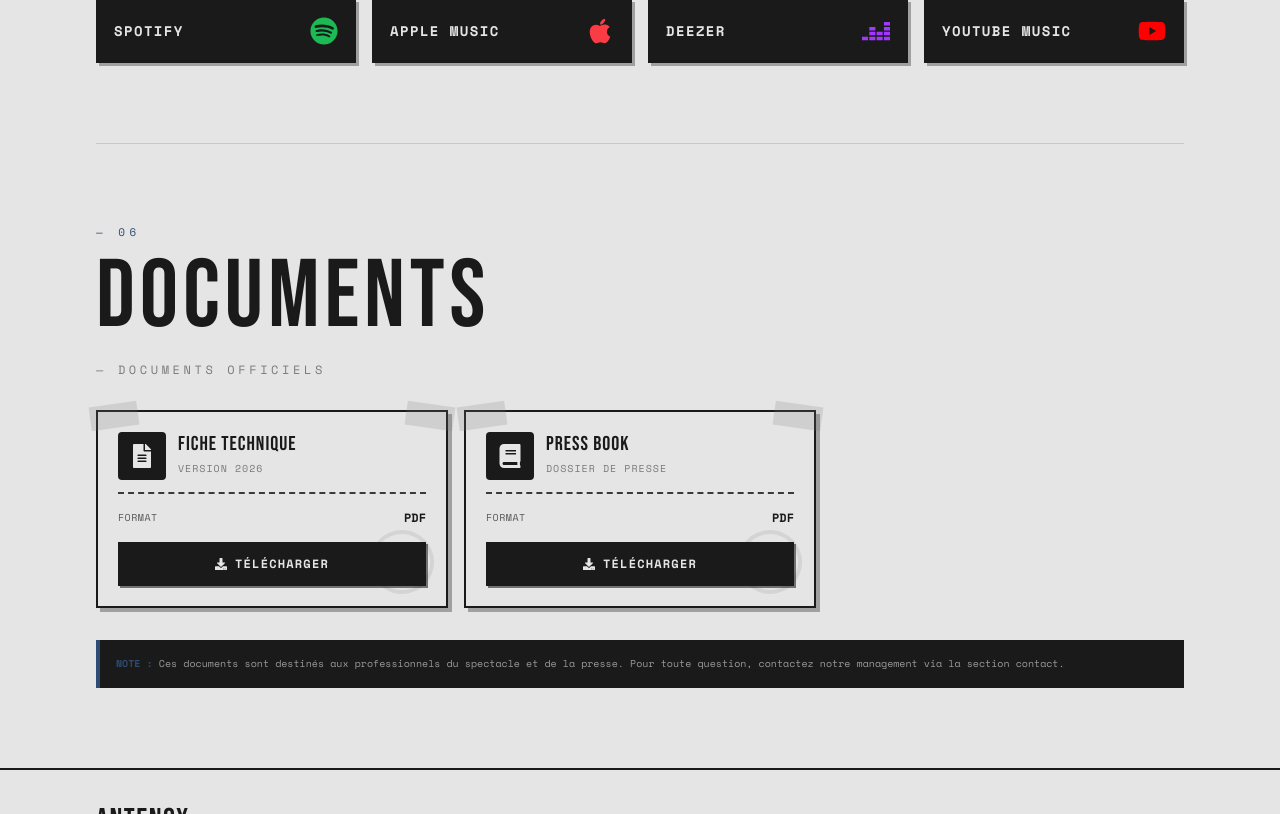
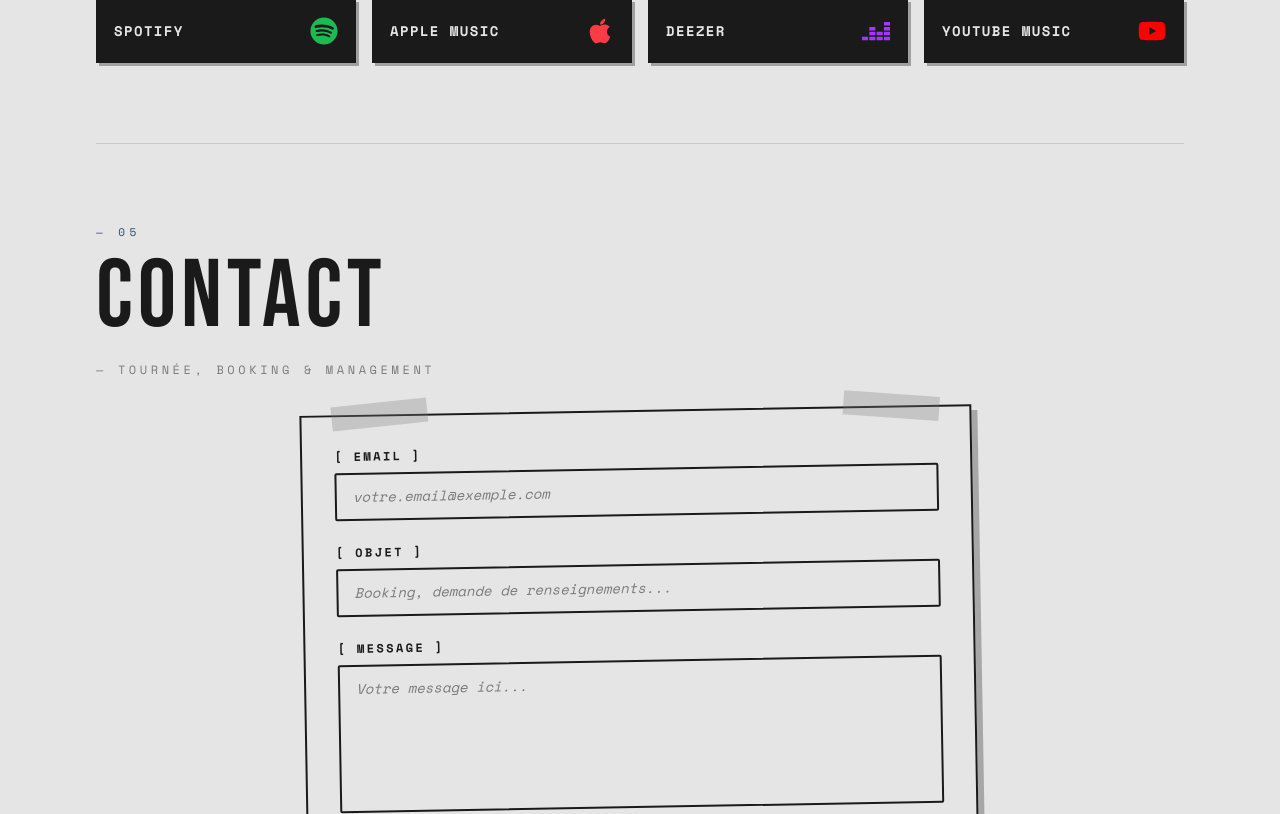
Before and after one commit to Korozu/antenox-frontend, a React (Vite) app: page / in a window 1280 px wide. Shown: the part 4866-5680 px from the top of the page. Built offline with nearby package versions, Linux system fonts and the light colour scheme.

Commit message:
refactor: uncomment SectionContact in index.tsx

```diff
--- a/src/pages/index.tsx
+++ b/src/pages/index.tsx
@@ -5,7 +5,7 @@ import SectionConcerts from '../components/sections/SectionConcerts';
 import SectionStream from '../components/sections/SectionStream';
 //import SectionVideos from '../components/sections/SectionVideos';
 //import SectionPhotos from '../components/sections/SectionPhotos';
-//import SectionContact from '../components/sections/SectionContact';
+import SectionContact from '../components/sections/SectionContact';
 import SectionDocuments from '../components/sections/SectionTechnique';
 import { TRACKS } from '../data/tracks';
 
@@ -20,8 +20,8 @@ export default function HomePage() {
                 <SectionStream/>
                 {//<SectionVideos/>
                 //<SectionPhotos />
-                //<SectionContact/>
                 }
+                <SectionContact/>
                 <SectionDocuments/>
             </main>
 
```
